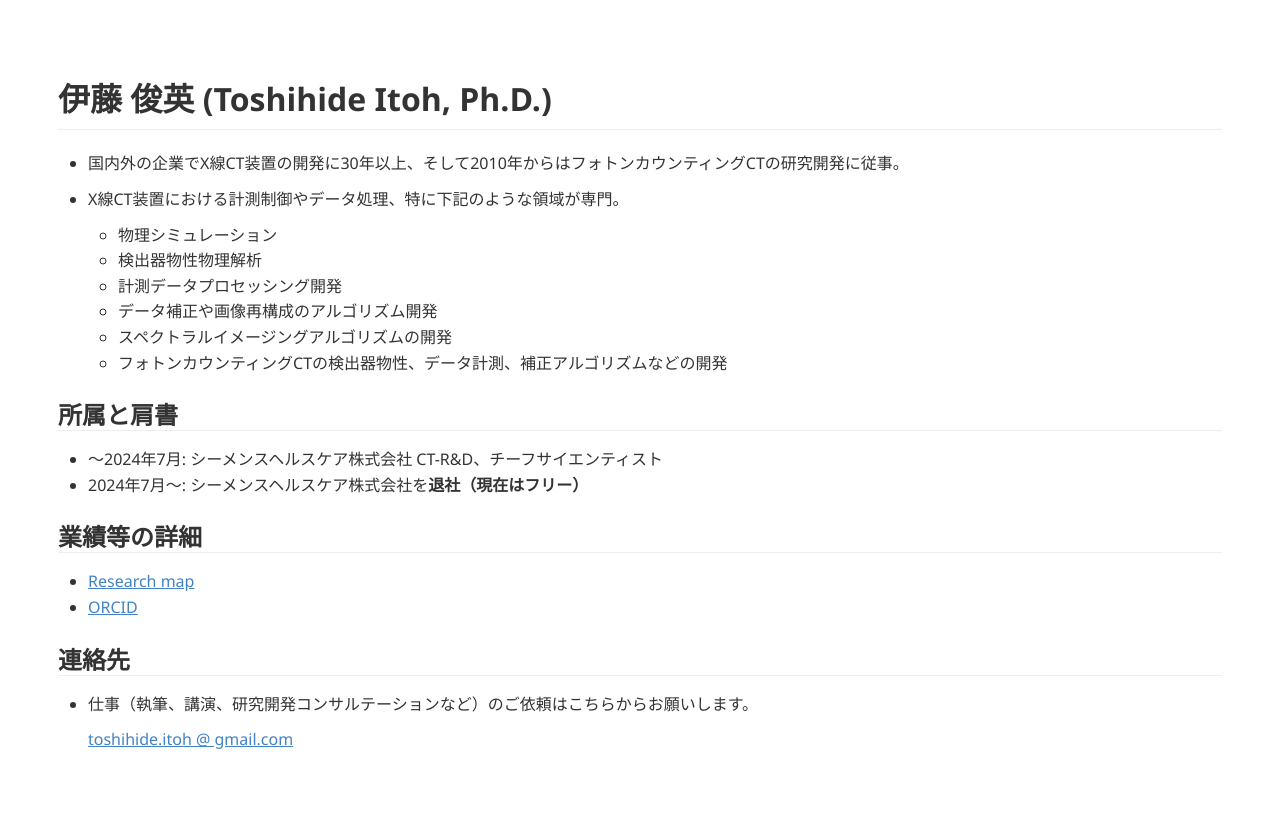
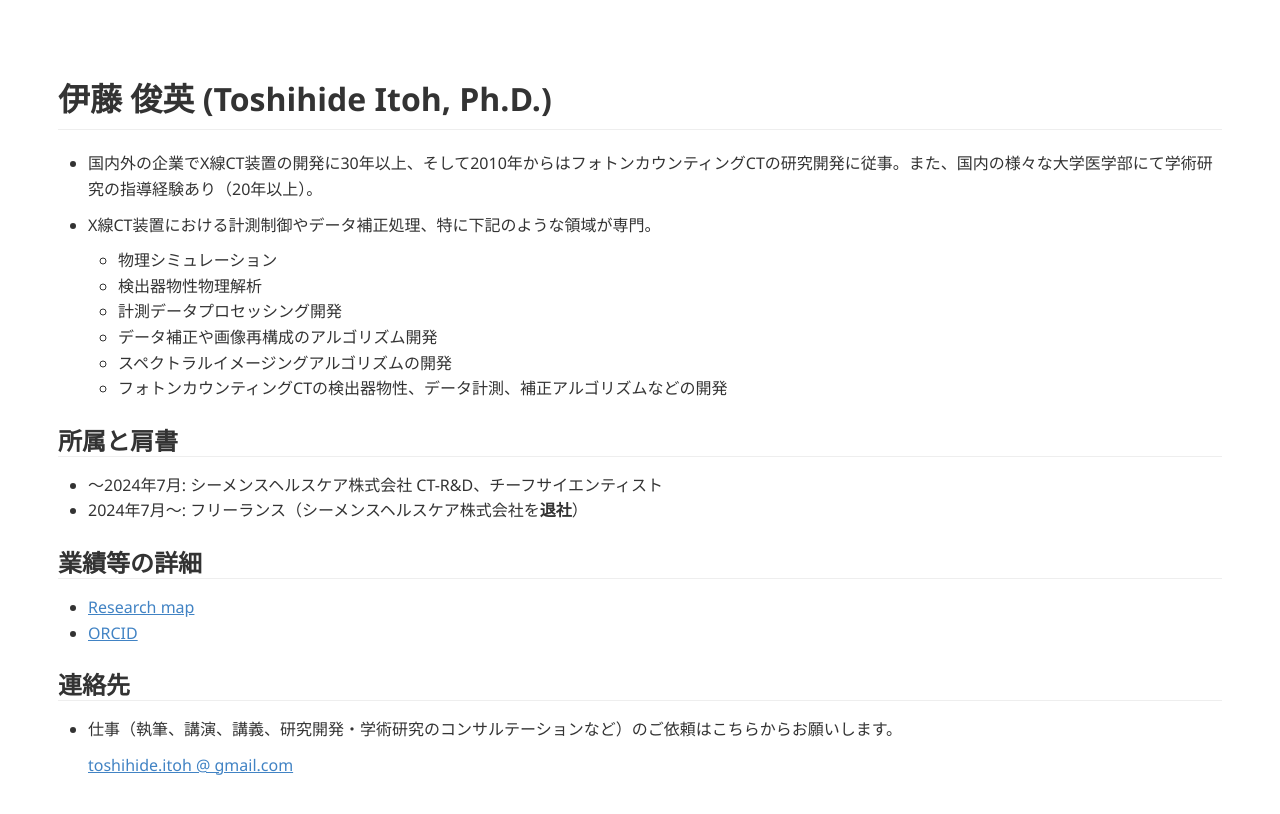
Before and after one commit to tnitoh/tnitoh.github.io, a Jekyll site: the page built from index.md, in a window 1280 px wide. Shown: the top 814 px of the page. Built offline with Jekyll 4.4.1, drawn with Linux system fonts in a browser that asks for light colours; Markdown is read by kramdown in place of the engine named in the settings.

Commit message:
Update index.md

```diff
--- a/index.md
+++ b/index.md
@@ -5,9 +5,9 @@ title: Toshihide Itoh's web page
 
 # 伊藤 俊英 (Toshihide Itoh, Ph.D.)
 
-- 国内外の企業でX線CT装置の開発に30年以上、そして2010年からはフォトンカウンティングCTの研究開発に従事。
+- 国内外の企業でX線CT装置の開発に30年以上、そして2010年からはフォトンカウンティングCTの研究開発に従事。また、国内の様々な大学医学部にて学術研究の指導経験あり（20年以上）。
 
-- X線CT装置における計測制御やデータ処理、特に下記のような領域が専門。
+- X線CT装置における計測制御やデータ補正処理、特に下記のような領域が専門。
 
   - 物理シミュレーション
   - 検出器物性物理解析
@@ -19,7 +19,7 @@ title: Toshihide Itoh's web page
 
 ## 所属と肩書
 - ～2024年7月: シーメンスヘルスケア株式会社 CT-R&D、チーフサイエンティスト
-- 2024年7月〜: シーメンスヘルスケア株式会社を**退社（現在はフリー）**
+- 2024年7月〜: フリーランス（シーメンスヘルスケア株式会社を**退社**）
 
 
 ## 業績等の詳細
@@ -29,6 +29,6 @@ title: Toshihide Itoh's web page
 
 
 ## 連絡先
-- 仕事（執筆、講演、研究開発コンサルテーションなど）のご依頼はこちらからお願いします。
+- 仕事（執筆、講演、講義、研究開発・学術研究のコンサルテーションなど）のご依頼はこちらからお願いします。
 
   [toshihide.itoh @ gmail.com](contact_note.md)
```
